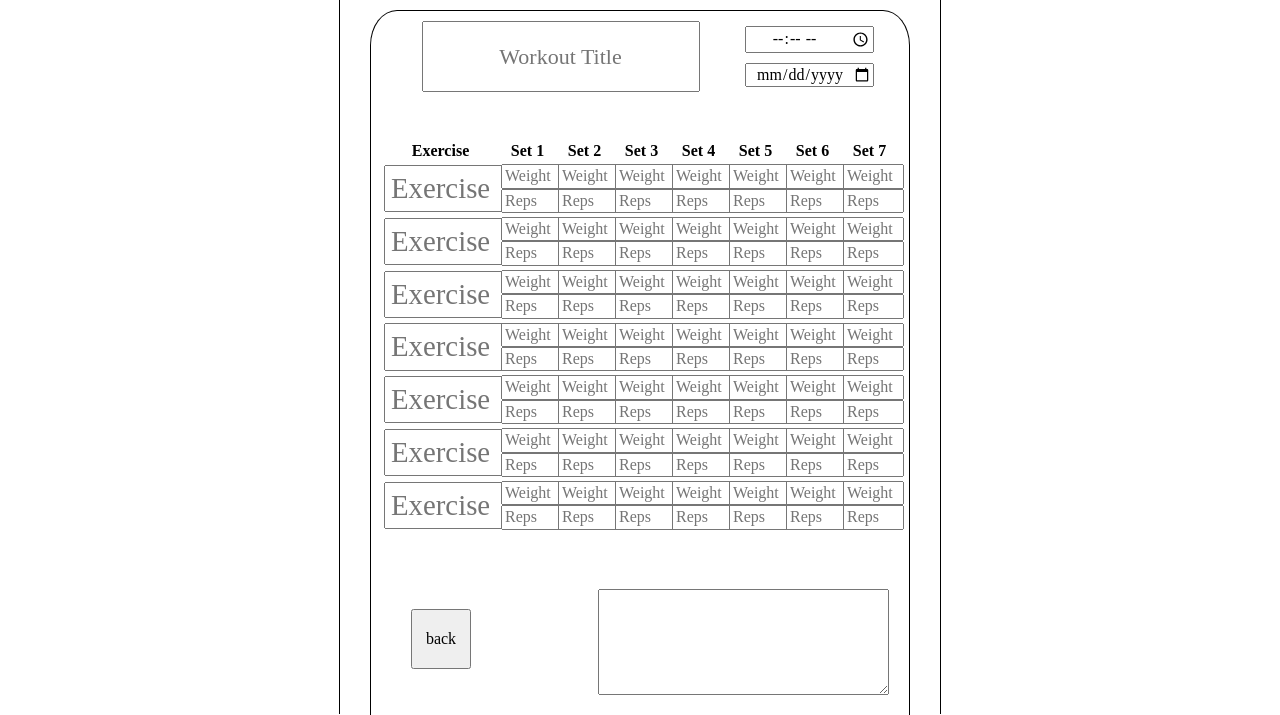
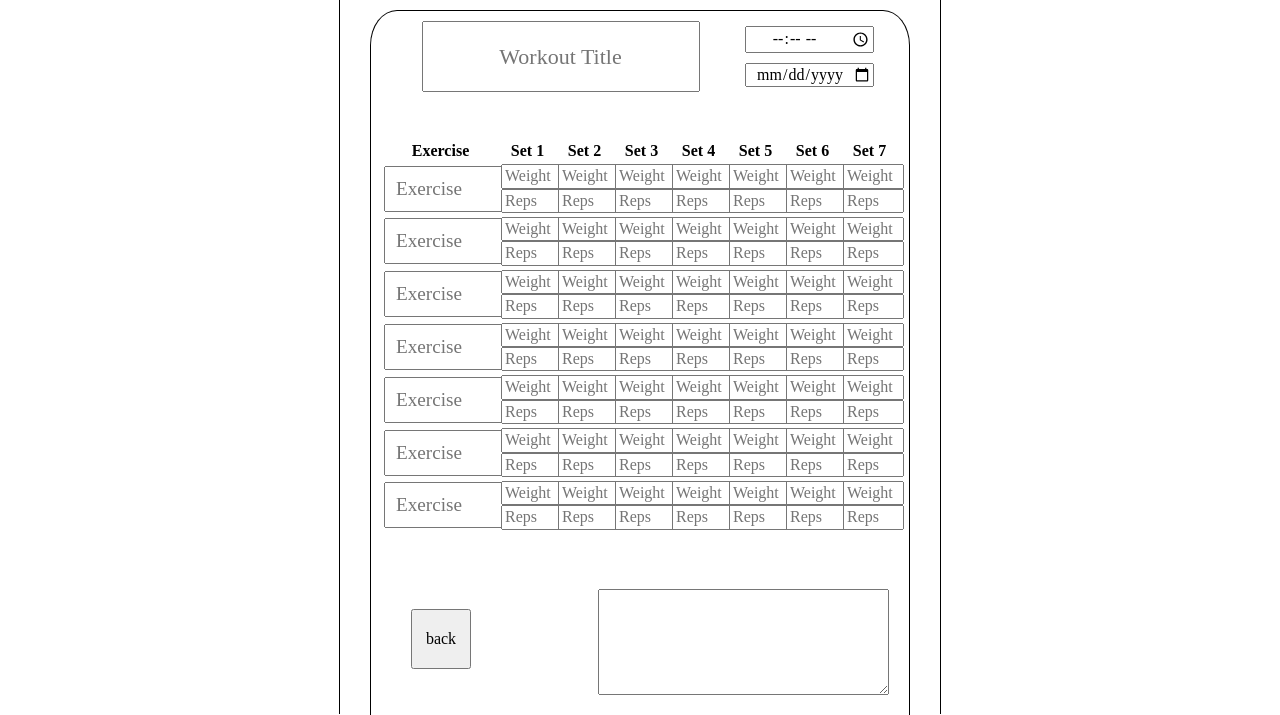
Before and after one commit to nickthorpe71/a-training-notebook-html-wireframes, a plain HTML site: page day-expanded.html in a window 1280 px wide. Shown: the part 86-801 px from the top of the page. Drawn offline with nearby package versions, Linux system fonts and the light colour scheme.

Commit message:
adjusted exercise font size

```diff
--- a/styles.css
+++ b/styles.css
@@ -254,6 +254,6 @@ ul{
 
 .exercise-input{
   width: 100%;
-  font-size: 1.8rem;
-  padding: 5px;
+  font-size: 1.2rem;
+  padding: 10px;
 }
```
